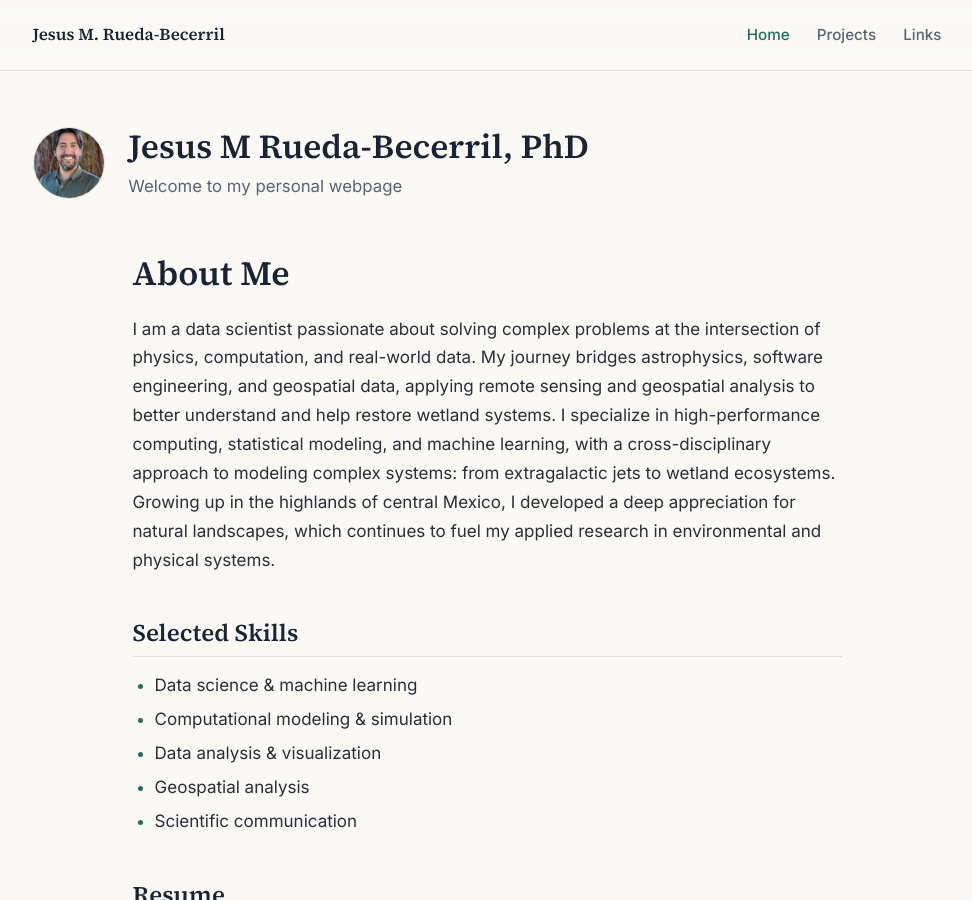
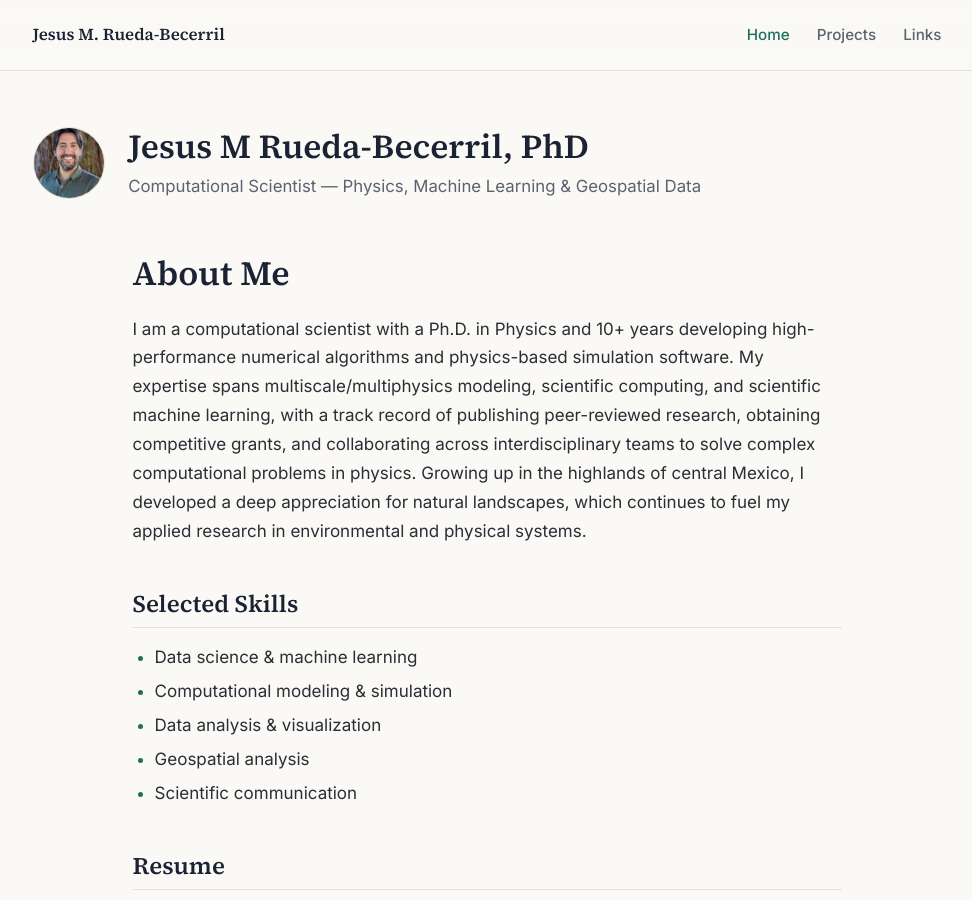
Before and after one commit to altjerue/altjerue.github.io, a Jekyll site: the page built from index.md, in a window 1280 px wide and 900 px high. Shown: the whole window, without its empty margins (153-1125 px from the left). Built offline with Jekyll 4.4.1, drawn with Linux system fonts in a browser that asks for light colours.

Commit message:
Align bio with CV, add hero tagline and social preview image
Rewrite the About Me paragraph to match the professional summary in
profile.tex from the jmrb_cv repo. Replace the generic hero tagline
with a proper title, which also doubles as the site's meta
description. Configure a site-wide default image (the headshot) so
jekyll-seo-tag emits og:image/twitter:image on every page for link
previews.

Co-Authored-By: Claude Sonnet 5 <noreply@anthropic.com>

```diff
--- a/_config.yml
+++ b/_config.yml
@@ -9,7 +9,14 @@ title: Jesus M Rueda-Becerril, PhD
 logo: /images/Redwood.jpg
 # show_downloads: false
 name: Jesus M. Rueda-Becerril
-description: Welcome to my personal webpage
+description: Computational Scientist — Physics, Machine Learning & Geospatial Data
+
+# Social preview image (used by jekyll-seo-tag's og:image / twitter:image on every page)
+defaults:
+  - scope:
+      path: ""
+    values:
+      image: /images/Redwood.jpg
 
 author:
   email: jm.ruebe@gmail.com
--- a/index.md
+++ b/index.md
@@ -5,7 +5,7 @@ title: Home
 
 # About Me
 
-I am a data scientist passionate about solving complex problems at the intersection of physics, computation, and real-world data. My journey bridges astrophysics, software engineering, and geospatial data, applying remote sensing and geospatial analysis to better understand and help restore wetland systems. I specialize in high-performance computing, statistical modeling, and machine learning, with a cross-disciplinary approach to modeling complex systems: from extragalactic jets to wetland ecosystems. Growing up in the highlands of central Mexico, I developed a deep appreciation for natural landscapes, which continues to fuel my applied research in environmental and physical systems.
+I am a computational scientist with a Ph.D. in Physics and 10+ years developing high-performance numerical algorithms and physics-based simulation software. My expertise spans multiscale/multiphysics modeling, scientific computing, and scientific machine learning, with a track record of publishing peer-reviewed research, obtaining competitive grants, and collaborating across interdisciplinary teams to solve complex computational problems in physics. Growing up in the highlands of central Mexico, I developed a deep appreciation for natural landscapes, which continues to fuel my applied research in environmental and physical systems.
 
 ## Selected Skills
 
```
